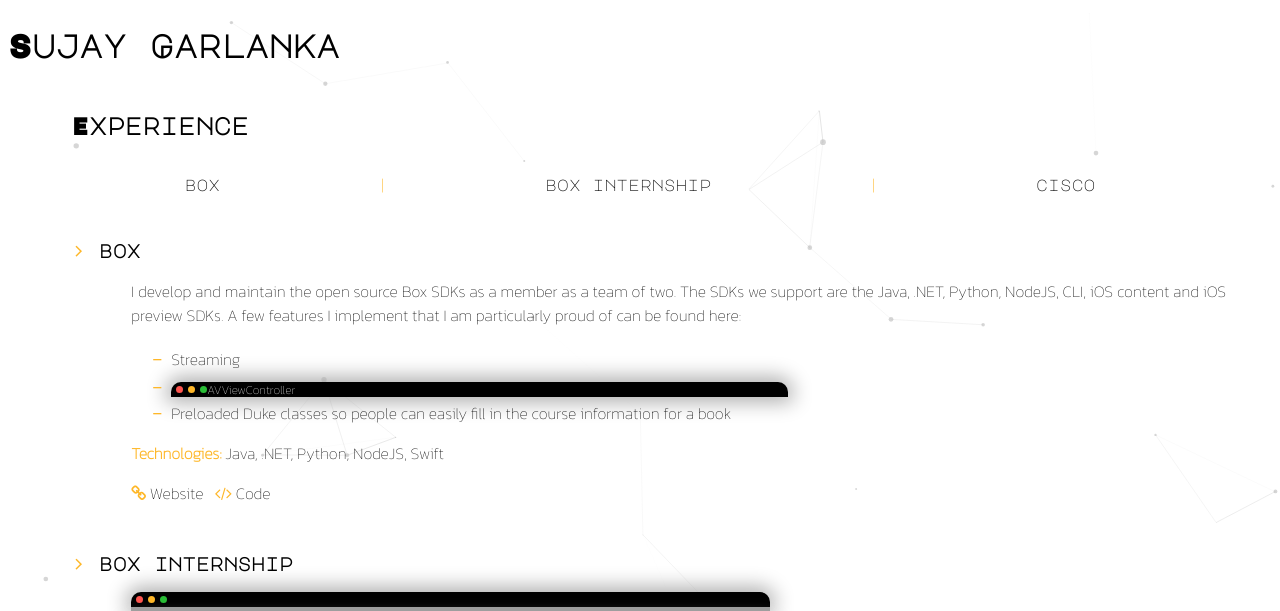
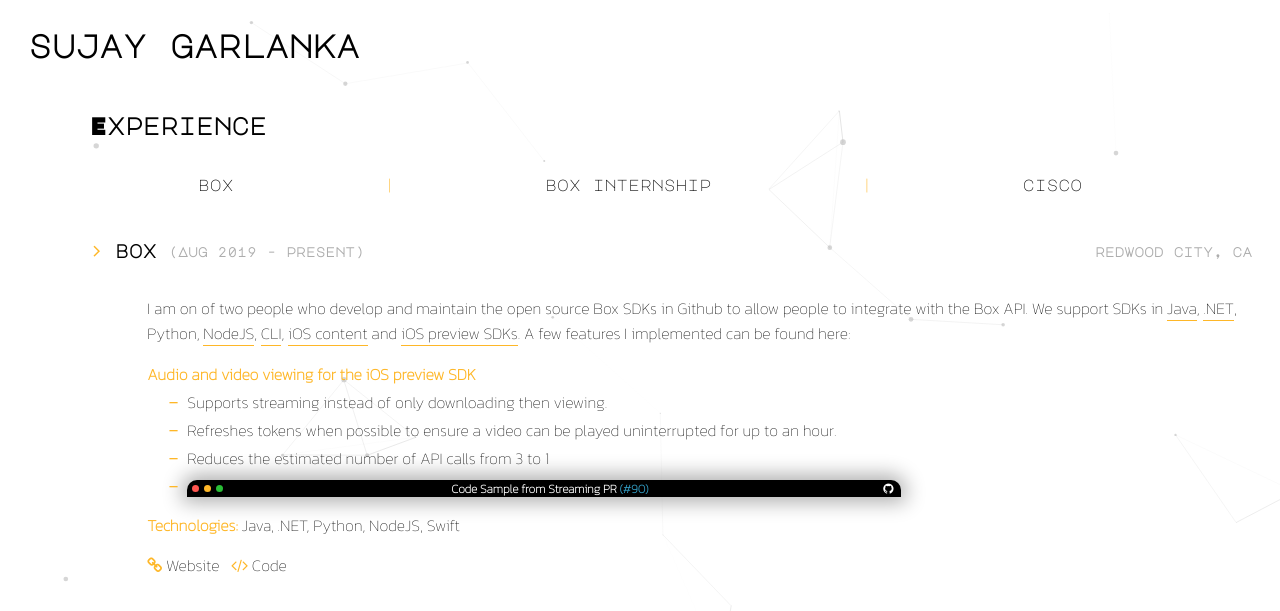
Before and after one commit to sujaygarlanka/sujaygarlanka, a PHP site: page /experience.html in a window 1280 px wide. Shown: the top 611 px of the page. Run offline with PHP 8.4, Linux system fonts and the light colour scheme; grey boxes are pictures that could not be loaded.

Commit message:
bunch of changes

```diff
--- a/css/styles.css
+++ b/css/styles.css
@@ -9,6 +9,8 @@ body {
     display: flex;
     flex-direction: column;
     justify-content: center;
+    padding-left: 20px;
+    padding-right: 20px;
     /* background-image: url('../images/dot-paper.jpg'); */
     /* transform: rotate(30deg); */
     /* background-size: cover; */
@@ -23,13 +25,31 @@ a {
 a:after {
     content: "";
     display: block;
+    width: 100%;
+    margin: auto;
+    border-bottom: 1px solid var(--main-highlight);
+    transition: .5s;
+}
+
+a:hover:after {
     width: 0%;
+}
+
+.no-border:after {
+    content: "";
+    display: block;
+    width: 0%;
+    margin: auto;
     border-bottom: 10px solid var(--main-highlight);
     transition: .5s;
 }
 
-a:hover:after {
+.no-border:hover:after {
     width: 100%;
+}
+
+ul {
+    margin-top: 0px;
 }
 
 li::marker {
@@ -116,12 +136,14 @@ li::marker {
 .header h1 {
     display: inline-block;
     cursor: pointer;
+
 }
 
 .header h1:after {
     content: "";
     display: block;
     width: 0%;
+    margin: auto;
     border-bottom: 10px solid var(--main-highlight);
     transition: .5s;
 }
@@ -134,6 +156,10 @@ li::marker {
     font-size: 10px;
     color: var(--subtext-color);
     float: right;
+}
+
+.indent {
+    margin-left: 5%;
 }
 
 .main-highlight-color {
@@ -151,10 +177,19 @@ li::marker {
     border-bottom: 10px solid var(--main-highlight);
 }
 
+.video {
+    -webkit-box-shadow: 0 0 20px 5px var(--subtext-color);
+    -moz-box-shadow: 0 0 20px 5px var(--subtext-color);
+    box-shadow: 0 20px 20px 5px var(--subtext-color);
+    border-radius: 0 0 10px 10px;
+    width: 57%;
+    height: 300px;
+}
+
 .title-bar {
     display: flex;
     height: 15px;
-    width: 56%;
+    width: 57%;
     /* background-color: #233659; */
     /* z-index: 10; */
     background-color: #000000;
@@ -164,12 +199,6 @@ li::marker {
     -webkit-box-shadow: 0 0 20px 5px var(--subtext-color);
     -moz-box-shadow: 0 0 20px 5px var(--subtext-color);
     box-shadow: 0 0 20px 5px var(--subtext-color);
-}
-
-.title-bar-text {
-    color: #fff;
-    font-weight: 20px;
-    font-size: 12px;
 }
 
 .dot {
@@ -194,3 +223,16 @@ li::marker {
 .dot-expand {
     background-color: #29BD36;
 }
+
+.project-title {
+    display: flex;
+    justify-content: space-between;
+}
+
+.project-item {
+    margin-top: 20px;
+}
+
+.project-text {
+    font-family: 'Kanit', sans-serif;
+}
--- a/experience.html
+++ b/experience.html
@@ -27,31 +27,12 @@
             color: var(--main-highlight);
         }
 
-        .indent {
-            margin-left: 5%;
-        }
-
-        .video {
-            -webkit-box-shadow: 0 0 20px 5px var(--subtext-color);
-            -moz-box-shadow: 0 0 20px 5px var(--subtext-color);
-            box-shadow: 0 20px 20px 5px var(--subtext-color);
-            border-radius: 0 0 10px 10px;
-        }
-
-        .project-item {
-            margin-top: 20px;
-        }
-
-        .project-text {
-            font-family: 'Kanit', sans-serif;
-        }
-
         body .gist .gist-file {
             -webkit-box-shadow: 0 0 20px 5px var(--subtext-color);
             -moz-box-shadow: 0 0 20px 5px var(--subtext-color);
             box-shadow: 0 10px 10px 5px var(--subtext-color);
             border-radius: 0 0 10px 10px;
-            width: 55.9%;
+            width: 66.9%;
         }
 
         body .gist .gist-data {
@@ -68,69 +49,113 @@
             filter: hue-rotate(20deg) brightness(126%) saturate(157%);
             font-size: 10px;
         }
+
+        .title-bar-code {
+            display: flex;
+            height: 17px;
+            width: 67%;
+            /* background-color: #233659; */
+            /* z-index: 10; */
+            background-color: #000000;
+            border-radius: 10px 10px 0 0;
+            align-items: center;
+            justify-content: space-between;
+            -webkit-box-shadow: 0 0 20px 5px var(--subtext-color);
+            -moz-box-shadow: 0 0 20px 5px var(--subtext-color);
+            box-shadow: 0 0 20px 5px var(--subtext-color);
+        }
+
+        .title-bar-code-text {
+            color: #fff;
+            /* font-weight: 20px; */
+            font-size: 12px;
+            font-weight: bolder;
+            margin-right: 7px;
+        }
+
+        .title-bar-code .link {
+            display: inline-flex;
+            color: #33A1C9;
+            /* color: #BFEFFF; */
+        }
+
+        .title-bar-code .link:hover {
+            color: #00BFFF;
+        }
+
+        .title-bar-code .link-icon {
+            display: inline-flex;
+            color: white;
+        }
     </style>
 </head>
 
 <body>
     <div id="particles-js"></div>
     <div class="header" onclick='navigate("index.html")'>
-        <h1>Sujay Garlanka</h1>
+        <h1>sujay garlanka</h1>
     </div>
     <div class="main">
         <h2 class="indent">Experience</h2>
         <div class="navigation">
-            <a href="#box">box</a> | <a href="#box-internship">box internship</a> | <a href="#cisco">cisco</a>
+            <a class="no-border" href="#box">box</a> | <a class="no-border" href="#box-internship">box internship</a> | <a class="no-border" href="#cisco">cisco</a>
         </div>
         <div id="box" class="project-item indent">
-            <h3><span class="main-highlight-color">></span> box</h3>
+            <div class="project-title">
+                <div style="display: flex;">
+                    <h3 class="main-highlight-color">></h3>&nbsp;<h3>box</h3>&nbsp;<h5 class="subtext-color">(Aug
+                        2019 - present)</h5>
+                </div>
+                <h5 class="subtext-color">redwood city, ca</h5>
+            </div>
             <div class="project-text indent">
-                <!-- <div class="title-bar">
-                    <span class="dot dot-close"></span>
-                    <span class="dot dot-minimize"></span>
-                    <span class="dot dot-expand"></span>
-                </div> -->
-                <!-- <iframe class="video" margin="0" padding="0" border="none" width="55%" height="300" frameBorder="0"
-                    src="https://gist.github.com/sujaygarlanka/2a1a8495e2e55996c9e2454ed21dc6ab.js">
-                </iframe>
-                <script src="https://gist.github.com/sujaygarlanka/23eccf84c4376f03eacec2f4b0922b89.js"></script> -->
-                <p>I develop and maintain the open source Box SDKs as a member as a team of two. The SDKs we support are the Java, .NET, Python, NodeJS, CLI, iOS content and iOS preview SDKs. A few features I implement that I am particularly proud of can be found here:</p>
+                <p>I am on of two people who develop and maintain the open source Box SDKs in Github to allow people to integrate with the Box API. We support SDKs in
+                    <a href="https://github.com/box/box-java-sdk">Java</a>, <a href="https://github.com/box/box-windows-sdk-v2">.NET</a>, <a href="https://github.com/box/box-python-sdk"></a>Python</a>, <a href="https://github.com/box/box-node-sdk">NodeJS</a>, <a href="https://github.com/box/boxcli">CLI</a>, <a href="https://github.com/box/box-ios-sdk">iOS content</a> and <a href="https://github.com/box/box-ios-preview-sdk">iOS preview SDKs</a>.
+                    A few features I implemented can be found here:</p>
+                <b class="main-highlight-color">Audio and video viewing for the iOS preview SDK</b>
                 <ul>
-                    <li>Streaming</li>
+                    <li>Supports streaming instead of only downloading then viewing.</li>
+                    <li>Refreshes tokens when possible to ensure a video can be played uninterrupted for up to an hour. </li>
+                    <li>Reduces the estimated number of API calls from 3 to 1</li>
                     <li class="no-bullet">
-                        <div class="title-bar">
-                            <!-- <div> -->
-                            <!-- <span> -->
-                                <span class="dot dot-close"></span>
-                                <span class="dot dot-minimize"></span>
-                                <span class="dot dot-expand"></span>
-                            <!-- </span> -->
-                            <!-- </div> -->
-                            <div class="title-bar-text" > AVViewController</div>
-                            <!-- <div class="title-bar-text" > ghe</div> -->
+                        <div class="title-bar-code">
+                            <div style="display: flex;">
+                                <div class="dot dot-close"></div>
+                                <div class="dot dot-minimize"></div>
+                                <div class="dot dot-expand"></div>
+                            </div>
+                            <div class="title-bar-code-text "> Code Sample from Streaming PR <a href="https://github.com/box/box-ios-preview-sdk/pull/90" class="link" style="display: inline-flex;">(#90)</a></div>
+                            <div class="title-bar-code-text "><a href="https://github.com/box/box-ios-preview-sdk/pull/90" class="link-icon"><i class="fa fa-github" aria-hidden="true"></i></a></div>
                         </div>
-                        <script src="https://gist.github.com/sujaygarlanka/23eccf84c4376f03eacec2f4b0922b89.js"></script>
+                        <script
+                            src="https://gist.github.com/sujaygarlanka/23eccf84c4376f03eacec2f4b0922b89.js"></script>
                     </li>
-                    <li>Preloaded Duke classes so people can easily fill in the course information for a book</li>
                 </ul>
                 <p><b class="main-highlight-color">Technologies:</b> Java, .NET, Python, NodeJS, Swift </p>
                 <span>
-                    <i class="fa fa-link main-highlight-color" aria-hidden="true"></i> <a
+                    <i class="fa fa-link main-highlight-color" aria-hidden="true"></i> <a class="no-border"
                         href="https://developer.box.com/sdks-and-tools">Website</a>
                     &nbsp;
-                    <i class="fa fa-code main-highlight-color" aria-hidden="true"></i> <a
+                    <i class="fa fa-code main-highlight-color" aria-hidden="true"></i> <a class="no-border"
                         href="https://github.com/box/sdks">Code</a>
                 </span>
             </div>
         </div>
         <div id="box-internship" class="project-item indent">
-            <h3><span class="main-highlight-color">></span> box internship</h3>
+            <div class="project-title">
+                <div style="display: flex;">
+                    <h3 class="main-highlight-color">></h3>&nbsp;<h3>box internship</h3>&nbsp;<h5
+                        class="subtext-color">(may 2018 - Aug 2018)</h5>
+                </div>
+                <h5 class="subtext-color">redwood city, ca</h5>
+            </div>
             <div class="project-text indent">
                 <div class="title-bar">
                     <span class="dot dot-close"></span>
                     <span class="dot dot-minimize"></span>
                     <span class="dot dot-expand"></span>
                 </div>
-                <iframe class="video" margin="0" padding="0" border="none" width="56%" height="300" frameBorder="0"
+                <iframe class="video" margin="0" padding="0" border="none" frameBorder="0"
                     src="https://www.youtube.com/embed/qonTct_nAA4?modestbranding=1">
                 </iframe>
                 <p>Building a command line tool for all of Box’s API endpoints
@@ -139,34 +164,47 @@
                     <li>Incorporated JWT and OAuth 2.0 authentication in CLI</li>
                     <li>Features include interactive CLI with prompting, bulk input and bulk output</li>
                 </ul>
-                <p><b class="main-highlight-color">Technologies:</b> Node.js, Oclif CLI Framework, Mocha Testing Framework</p>
+                <p><b class="main-highlight-color">Technologies:</b> Node.js, Oclif CLI Framework, Mocha Testing
+                    Framework</p>
                 <span>
-                    <i class="fa fa-code main-highlight-color" aria-hidden="true"></i> <a
+                    <i class="fa fa-code main-highlight-color" aria-hidden="true"></i> <a class="no-border"
                         href="https://github.com/box/boxcli">Code</a>
                 </span>
             </div>
         </div>
         <div id="cisco" class="project-item indent">
-            <h3><span class="main-highlight-color">></span> cisco internship</h3>
+            <div class="project-title">
+                <div style="display: flex;">
+                    <h3 class="main-highlight-color">></h3>&nbsp;<h3>cisco internship</h3>&nbsp;<h5
+                        class="subtext-color">(may 2017 - Aug 2017)</h5>
+                </div>
+                <h5 class="subtext-color">morrisville, nc</h5>
+            </div>
             <div class="project-text indent">
-                <div class="title-bar">
-                    <span class="dot dot-close"></span>
-                    <span class="dot dot-minimize"></span>
-                    <span class="dot dot-expand"></span>
-                </div>
-                <iframe class="video" margin="0" padding="0" border="none" width="56%" height="300" frameBorder="0"
-                    src="https://www.youtube.com/embed/qonTct_nAA4?modestbranding=1">
-                </iframe>
-                <p>I interned at Cisco as a Software Engineer in Research Triangle Park, North Carolina. I worked in Legal and Compliance IT and created a proof of concept (POC) for an internal tool to digitalize the creation of legal documents and digitally manage existing legal documents. For the POC, I implemented a template management system to select the correct form from a series of questions and have the user fill out the dynamic form. I built in form validations to ensure legal compliance and created dynamic input fields like dynamic tables. Once a user fills out the form, then the contents of that form are inserted into a PDF of the legal document. The legal document can then be sent for e-signature and approval. It can be tracked throughout these stages from draft to pending approval to approved in the tool and previous legal documentation can be easily duplicated and reused for new contracts. </p>
-                <p> The current process of filling out legal documentation includes downloading a PDF, filling it out in Word and submitting online for approval. This is a tedious process when employees have to fill out multiple documents multiple times a year. It also allows for legal compliance issues and is hard to internally monitor.</p>
-                <b>I cannnot post a full demo, post the code or give more information because this is proprietary to Cisco.</b>
+                <p>I interned at Cisco as a Software Engineer in Research Triangle Park, North Carolina. I worked in
+                    Legal and Compliance IT and created a proof of concept (POC) for an internal tool to digitalize the
+                    creation of legal documents and digitally manage existing legal documents. For the POC, I
+                    implemented a template management system to select the correct form from a series of questions and
+                    have the user fill out the dynamic form. I built in form validations to ensure legal compliance and
+                    created dynamic input fields like dynamic tables. Once a user fills out the form, then the contents
+                    of that form are inserted into a PDF of the legal document. The legal document can then be sent for
+                    e-signature and approval. It can be tracked throughout these stages from draft to pending approval
+                    to approved in the tool and previous legal documentation can be easily duplicated and reused for new
+                    contracts. </p>
+                <p> The current process of filling out legal documentation includes downloading a PDF, filling it out in
+                    Word and submitting online for approval. This is a tedious process when employees have to fill out
+                    multiple documents multiple times a year. It also allows for legal compliance issues and is hard to
+                    internally monitor.</p>
+                <b>I cannnot post a full demo, post the code or give more information because this is proprietary to
+                    Cisco.</b>
                 <br />
-                <p><b class="main-highlight-color">Technologies:</b> AngularJS Material, AngularJS, Express.js, Node.js, MongoDB</p>
+                <p><b class="main-highlight-color">Technologies:</b> AngularJS Material, AngularJS, Express.js, Node.js,
+                    MongoDB</p>
             </div>
         </div>
     </div>
     <div class="footer">
-        <a href="mailto:sujay.garlanka@gmail.com">sujay.garlanka@gmail.com</a>
+        <a class="no-border" href="mailto:sujay.garlanka@gmail.com">sujay.garlanka@gmail.com</a>
     </div>
     <script src="js/website.js"></script>
 </body>
```
Also changed, not shown: index.html (+7 -4 lines), projects.html (+17 -29 lines), icons/experience.svg (added).
